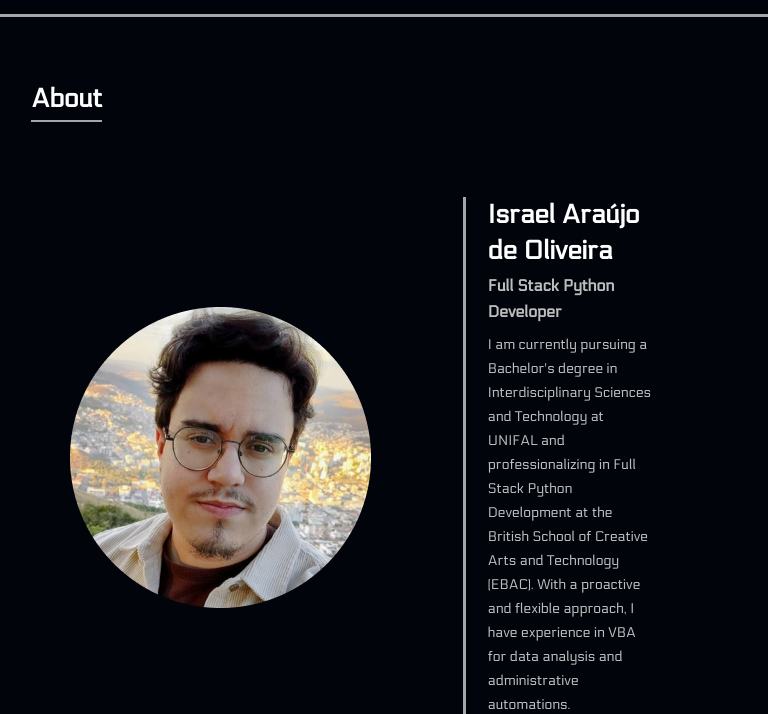
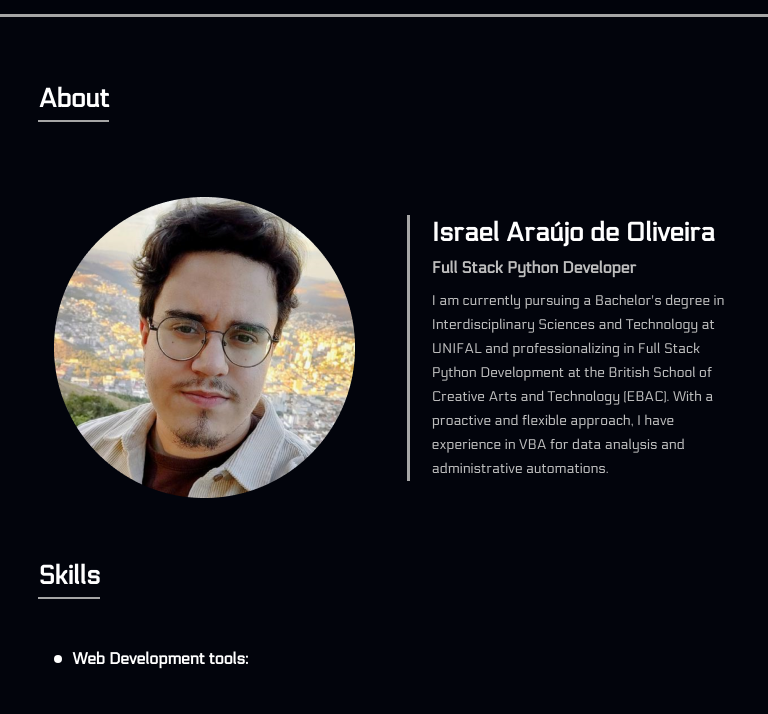
Before and after one commit to IsraelAraujo70/portifolio, a website: page index.html in a window 768 px wide. Shown: the part 95-809 px from the top of the page. Drawn offline with nearby package versions, Linux system fonts and the light colour scheme; files that its build step writes are made by us from their sources; files whose address does not match are found by name.

Commit message:
Fixed center position

```diff
--- a/index.html
+++ b/index.html
@@ -231,7 +231,7 @@
             </div>
         </div>
     </section>
-    <footer class="footer container">
+    <footer class="footer">
         <div class="footer__container">
             <h1 class="title--small">2024 ©All rights reserved</h1>
         </div>
--- a/src/styles/_about.scss
+++ b/src/styles/_about.scss
@@ -228,3 +228,15 @@
         }
     }
 }
+
+@media (max-width:1023px) and (min-width:765px) {
+    .about{
+        &__content {
+            &__intro {
+                margin: 60px 2vw;
+                max-width: 1024px;
+                gap: 2em;
+            }
+        }
+    }
+}
--- a/src/styles/_header.scss
+++ b/src/styles/_header.scss
@@ -85,7 +85,7 @@
 
             &.show {
                 display: flex;
-                max-height: 300px; /* Defina uma altura máxima que acomode todos os itens */
+                max-height: 300px;
             }
 
             &__item {
--- a/src/styles/main.scss
+++ b/src/styles/main.scss
@@ -101,7 +101,9 @@ body {
 }
 
 .container {
-    padding: 0 11.2vw;
+    width: 100%;
+    max-width: 1024px;
+    margin: 0 auto;
 }
 
 .underline {
@@ -110,11 +112,14 @@ body {
     width: 100%;
 }
 
+@media (max-width: 1023px) and (min-width:764px) {
+    .container {
+        width: 90%;
+    }
+}
+
 // Tablet and mobile
 @media (max-width: 1023px) {
-    .container {
-        padding: 0 2vw;
-    }
     .light {
         display: none;
         visibility: hidden;
@@ -200,6 +205,9 @@ body {
 }
 
 @media (max-width: 763px) {
+    .container {
+        width: 90%;
+    }
     .header {
         &__container {
             display: flex;
```
